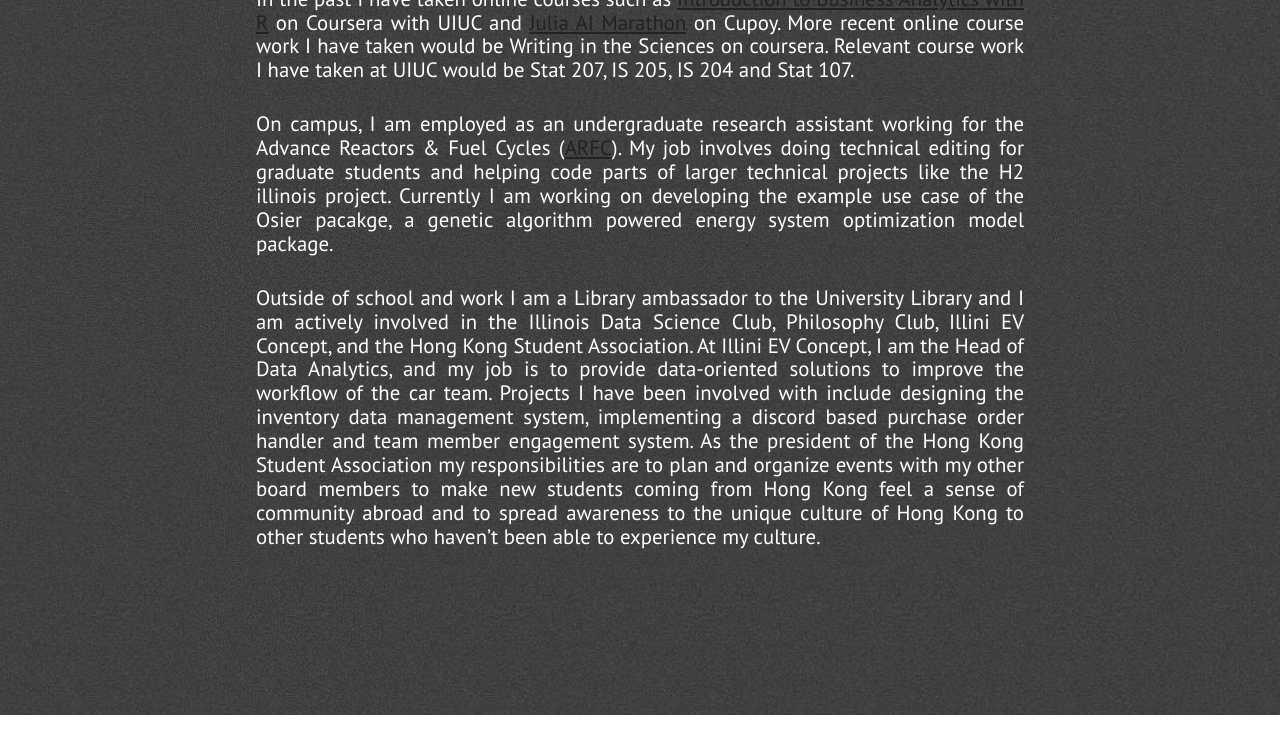
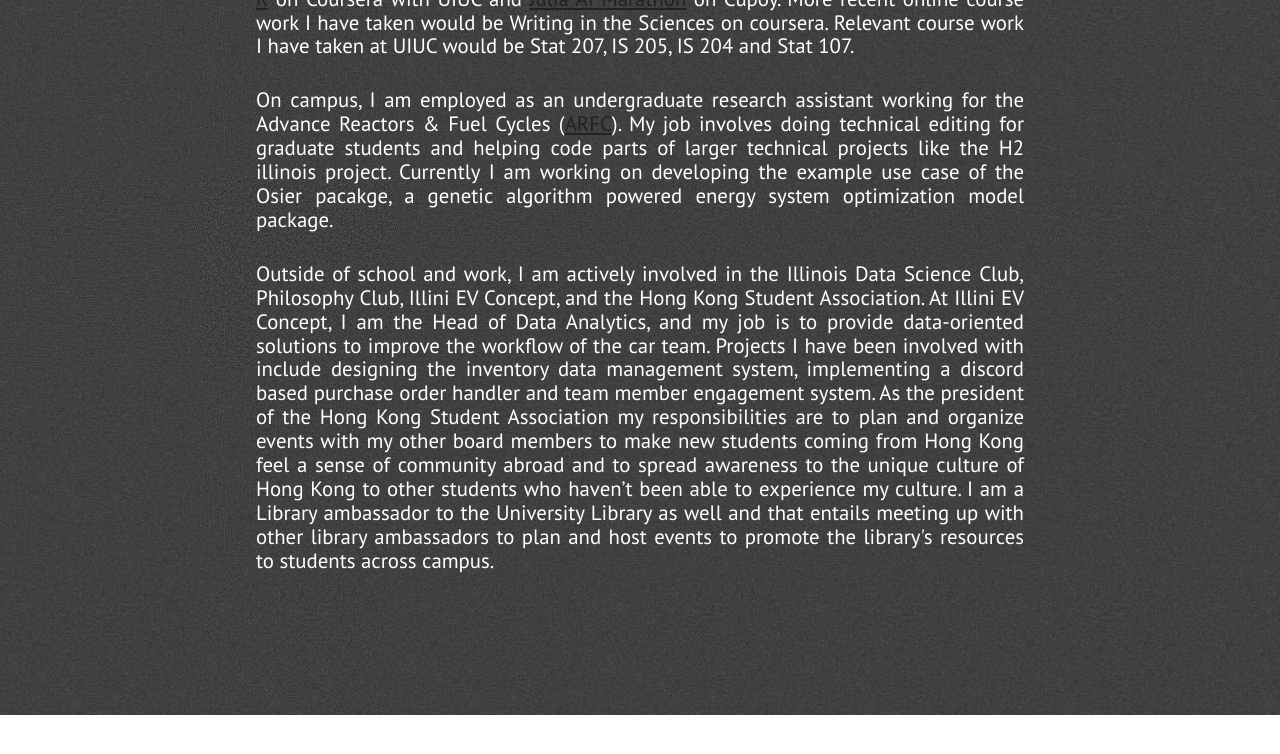
Before and after one commit to hwacc-y/hwacc-y.github.io, a Jekyll site: the page built from index.html, in a window 1280 px wide and 900 px high, scrolled down 4250 px. Shown: the top 754 px of the window. Built offline with Jekyll 4.4.1, drawn with Linux system fonts in a browser that asks for light colours; nearby versions of some CDN libraries.

Commit message:
Fixes to the activity section of experiences

```diff
--- a/_includes/experience.html
+++ b/_includes/experience.html
@@ -15,12 +15,12 @@
             </p>
 
             <p class="paragraph-text justify-text">
-                Outside of school and work I am a Library ambassador to the University Library and I am actively involved in
-                the Illinois Data Science Club, Philosophy Club, Illini EV Concept, and the Hong Kong Student Association. At Illini EV Concept,
+                Outside of school and work, I am actively involved in the Illinois Data Science Club, Philosophy Club, Illini EV Concept, and the Hong Kong Student Association. At Illini EV Concept,
                 I am the Head of Data Analytics, and my job is to provide data-oriented solutions to improve the workflow of the car team. Projects I have been involved with include
                 designing  the inventory data management  system, implementing a discord based purchase order handler and team member engagement system. As the president of the Hong Kong Student Association
                 my responsibilities are to plan and organize events with my other board members to make new students coming from Hong Kong feel a sense of community abroad and to spread awareness to the
-                unique culture of Hong Kong to other students who haven’t been able to experience my culture.
+                unique culture of Hong Kong to other students who haven’t been able to experience my culture.  I am a Library ambassador to the University Library as well
+                and that entails meeting up with other library ambassadors to plan and host events to promote the library's resources to students across campus.
             </p>
         </div>
     </section>
```
